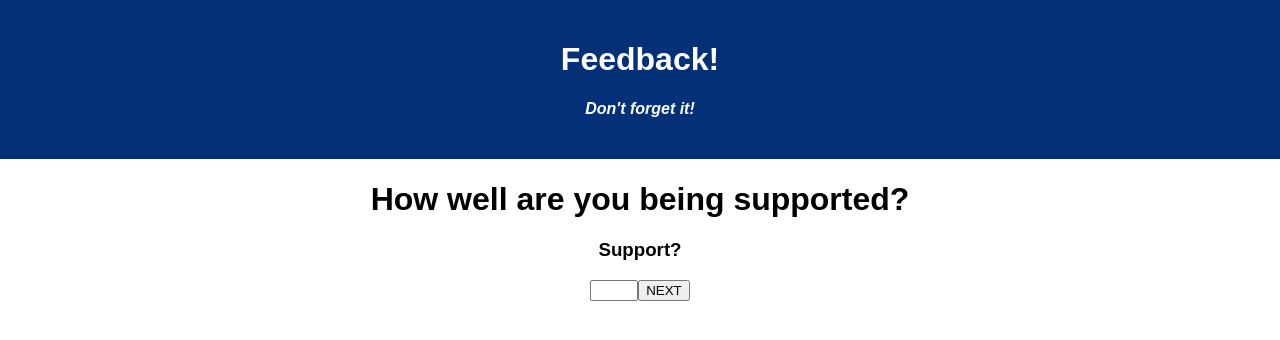
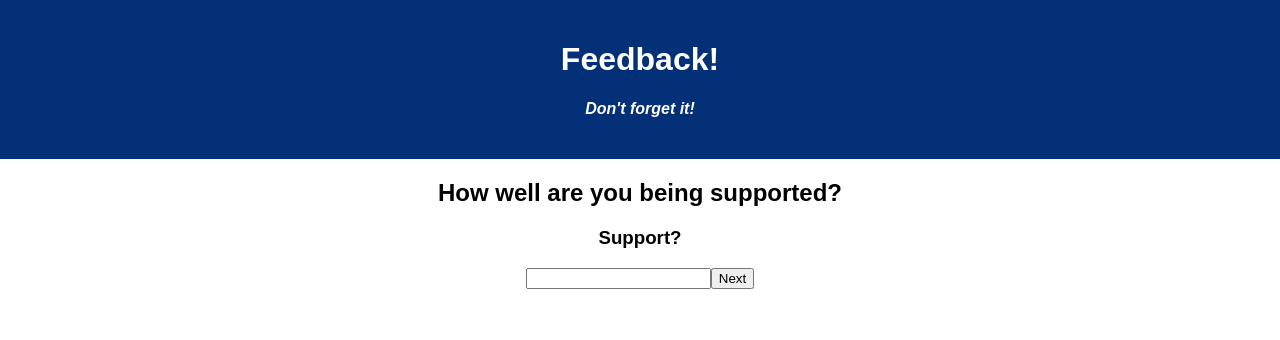
Before and after one commit to twol33/student-feedback-form, a React (Create React App) app: page /#/3 in a window 1280 px wide. Shown: the top 340 px of the page. Built offline with nearby package versions, Linux system fonts and the light colour scheme.

Commit message:
changed feedbackform3 component jsx to a form

```diff
--- a/src/components/FeedBackForm2/FeedBackForm2.jsx
+++ b/src/components/FeedBackForm2/FeedBackForm2.jsx
@@ -12,7 +12,7 @@ function FeedBackForm2() {
     const submitUnderstanding = event => {
         event.preventDefault();
 
-        dispatch({ type:'SET_UNDERSTAND', payload: { Understanding: Understanding }})
+        dispatch({ type:'SET_UNDERSTAND', payload: { understanding: understanding }})
 
         history.push('/3')
     }
--- a/src/components/FeedFormForm3/FeedBackForm3.jsx
+++ b/src/components/FeedFormForm3/FeedBackForm3.jsx
@@ -1,21 +1,37 @@
-import React from "react";
+import React from 'react';
 import { useHistory } from 'react-router-dom';
+import { useDispatch } from 'react-redux';
+import { useState } from 'react';
 
 function FeedBackForm3() {
+    const [ support, setSupport ] = useState('');
+
+    const dispatch = useDispatch();
     const history = useHistory();
 
-    const submitSupport = () => {
+    const submitSupport = event => {
+        event.preventDefault();
+
+        dispatch({ type:'SET_SUPPORT', payload: { support: support }})
+
         history.push('/4')
     }
 
-
     return(
-        <div>
+        <section>
             <h1>How well are you being supported?</h1>
             <h3>Support?</h3>
-            <input type = 'number' min = '1' max = '5'/>
-            <button onClick={submitSupport}>NEXT</button>
-        </div>
+            <form onSubmit  = { submitSupport } >
+                <input
+                    required
+                    placeholer = '1-5'
+                    value = {support}
+                    onChange={ (event) => setSupport( event.target.value )}
+                />
+
+                <button>Next</button>
+            </form>
+        </section>
     )
 
 }
```
